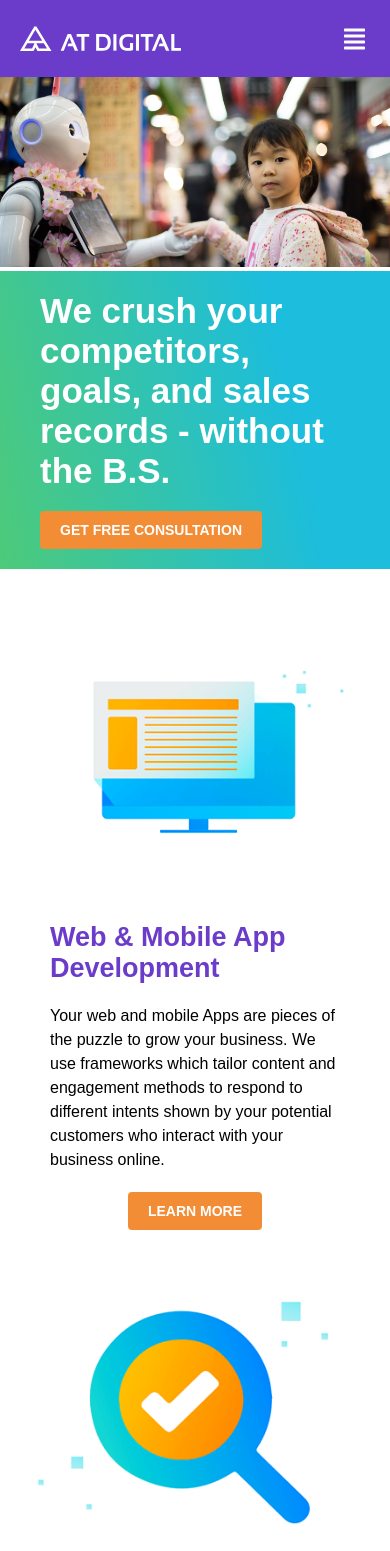
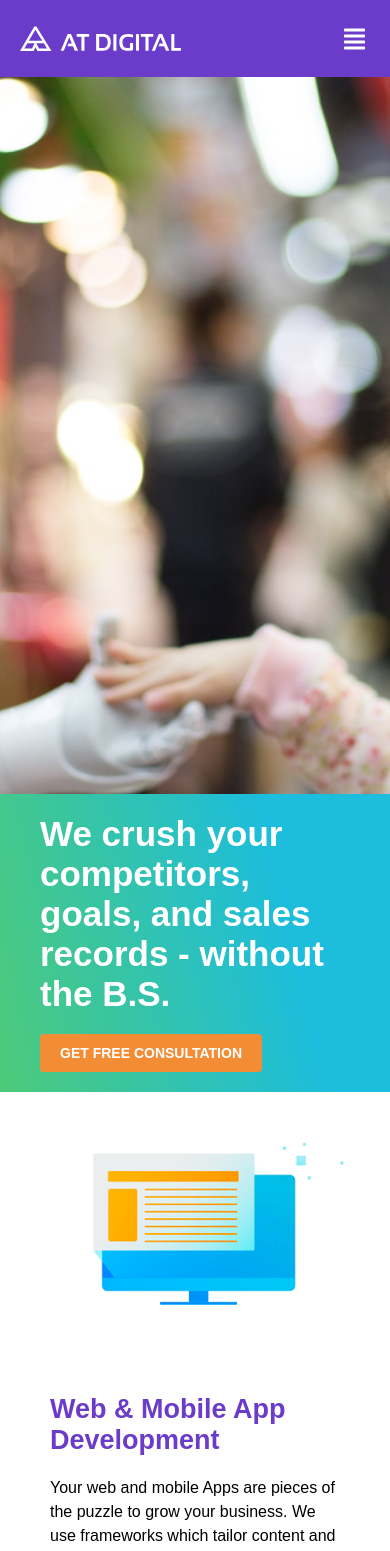
Before and after one commit to ushanchamod/AT_Digital, a React (Vite) app: page / in a window 390 px wide. Shown: the top 1551 px of the page. Built offline with nearby package versions, Linux system fonts and the light colour scheme.

Commit message:
modified:   src/pages/home/home.scss

```diff
--- a/src/pages/home/home.scss
+++ b/src/pages/home/home.scss
@@ -4,12 +4,17 @@
 
     .banner {
         position: relative;
-        max-height: calc(100vh - 77px);
-        margin-top: 77px;
+        // max-height: calc(100vh - 77px);
+        height: 100vh;
+        // margin-top: 77px;
+        display: block;
+        overflow: hidden;
+
 
         .image {
             margin: 0;
             padding: 0;
+            height: 100vh;
 
             img {
                 width: 100%;
@@ -20,10 +25,10 @@
 
         .content {
             position: absolute;
-            bottom: 0;
+            bottom: 50px;
             width: 500px;
             padding: 20px 40px;
-            margin: 63px 80px;
+            margin: 0px 80px;
             box-sizing: border-box;
             overflow: hidden;
             background: linear-gradient(257deg, #1CBDDD 27.86%, #4DCA79 100%), #FFF;
@@ -42,7 +47,7 @@
 
 
     #home-content {
-        margin-top: 1vw;
+        margin-top: 50px;
         box-sizing: border-box;
 
         .card {
@@ -105,8 +110,15 @@
     }
 
     @media screen and (max-width: 870px) {
+        #home-content {
+            margin-top: 50px;
+        }
+    }
+
+    @media screen and (max-width: 880px) {
         .banner {
             max-height: 100%;
+            overflow: visible;
 
             .content {
                 position: relative;
@@ -117,6 +129,7 @@
         }
 
         #home-content {
+            margin-top: 150px;
             .card {
                 width: 90%;
             }
@@ -125,6 +138,7 @@
 
     @media screen and (max-width: 668px) {
         #home-content {
+            margin-top: 200px;
             .card {
                 width: 100%;
                 flex-direction: column;
```
